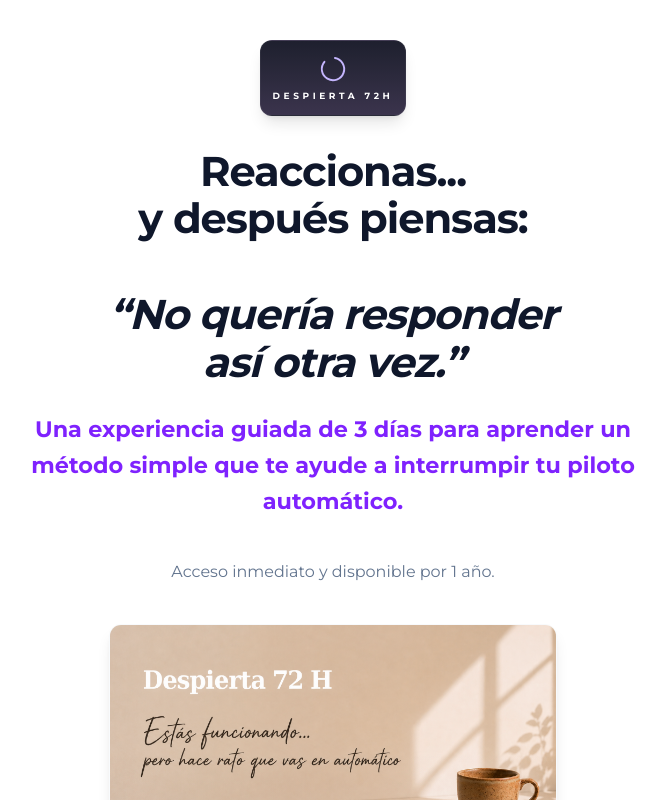
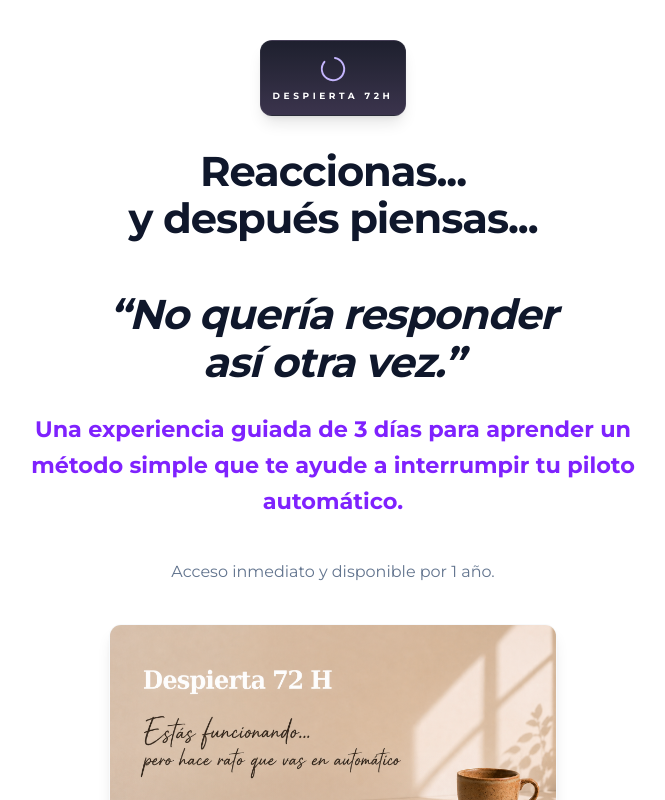
Before and after one commit to cursossolange/despierta-72h, a React (Vite) app: page / in a window 1280 px wide. Shown: the top 800 px of the page, without its empty margins (307-972 px from the left). Built offline with nearby package versions, Linux system fonts and the light colour scheme; no server answers.

Commit message:
Update text in LandingPage component

```diff
--- a/src/components/LandingPage.tsx
+++ b/src/components/LandingPage.tsx
@@ -162,7 +162,7 @@ export default function LandingPage({ onPurchase }: LandingPageProps) {
   <>
     Reaccionas...
     <br />
-    y después piensas:
+    y después piensas...
     <br />
     <br />
     <span className="italic">
```
